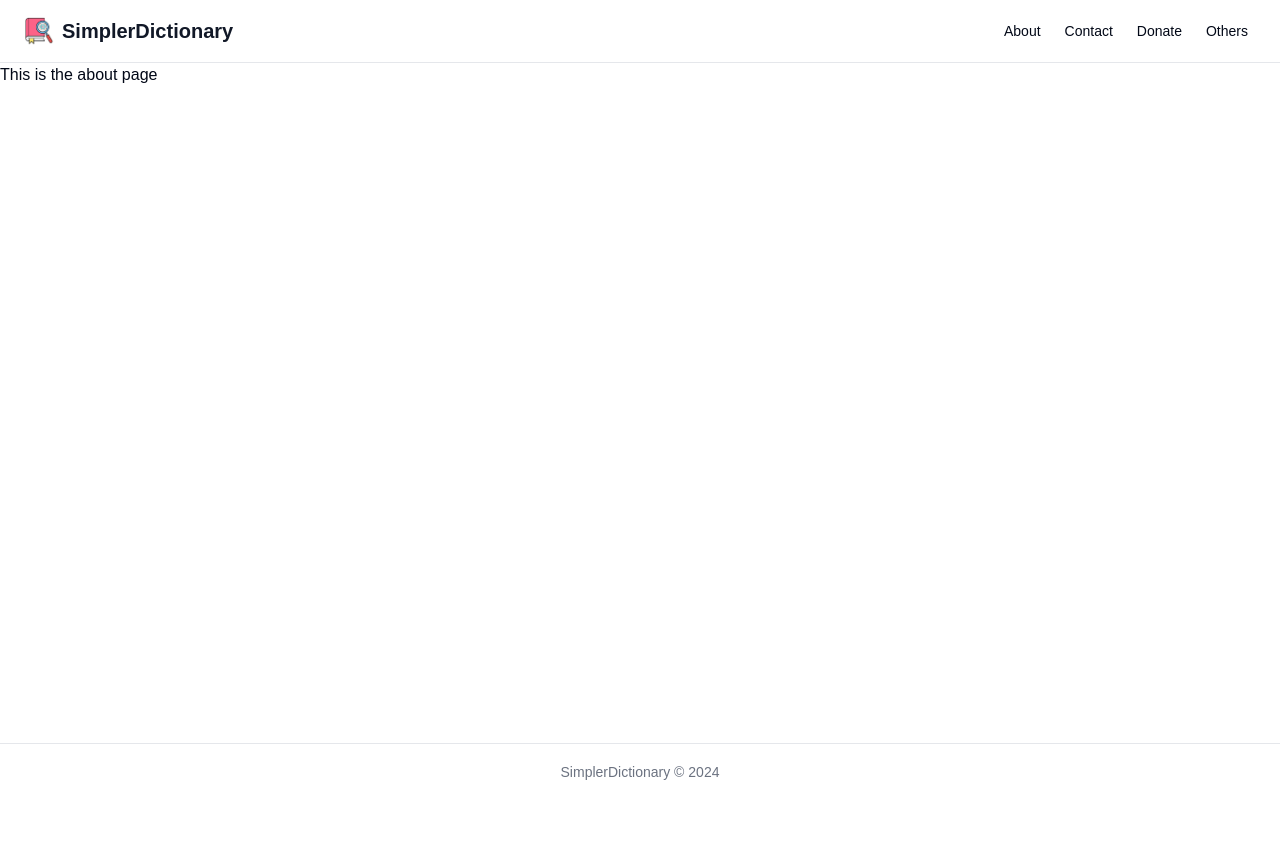
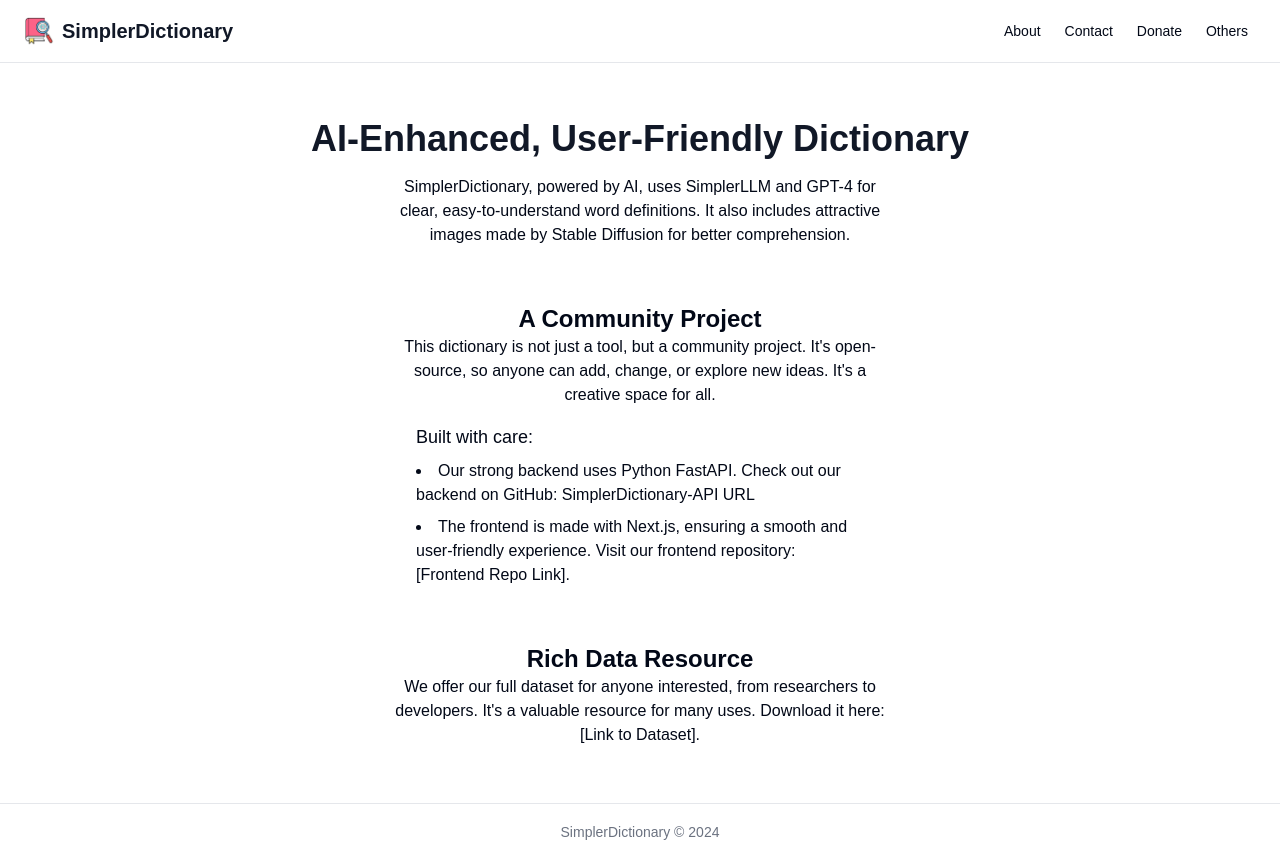
Before and after one commit to hassancs91/SimplerDictionary, a Next.js app: page /about in a window 1280 px wide. Before the commit the page ends 800 px from the top, so only its background shows below. Built offline with nearby package versions, Linux system fonts and the light colour scheme; a web font is replaced by a local one.

Commit message:
feat(core): Add about page

```diff
--- a/src/app/about/page.tsx
+++ b/src/app/about/page.tsx
@@ -1,7 +1,42 @@
 export default function Page() {
 	return (
-		<div>
-			<p>This is the about page</p>
+		<div className='mx-64 flex h-full flex-col items-center py-14'>
+			<h1 className='mb-4 text-3xl font-semibold text-gray-900 dark:text-slate-200 md:text-4xl'>
+				AI-Enhanced, User-Friendly Dictionary
+			</h1>
+
+			<p className='max-w-lg text-center'>
+				SimplerDictionary, powered by AI, uses SimplerLLM and GPT-4 for
+				clear, easy-to-understand word definitions. It also includes
+				attractive images made by Stable Diffusion for better
+				comprehension.
+			</p>
+
+			<h2 className='mt-14 text-2xl font-semibold'>A Community Project</h2>
+			<p className='max-w-lg text-center'>
+				This dictionary is not just a tool, but a community project.
+				It's open-source, so anyone can add, change, or explore new
+				ideas. It's a creative space for all.
+			</p>
+			<ul className='mt-4 list-inside list-disc space-y-2'>
+				<p className='text-lg font-[500]'>Built with care:</p>
+				<li className='max-w-md'>
+					Our strong backend uses Python FastAPI. Check out our
+					backend on GitHub: SimplerDictionary-API URL
+				</li>
+				<li className='max-w-md'>
+					The frontend is made with Next.js, ensuring a smooth and
+					user-friendly experience. Visit our frontend repository:
+					[Frontend Repo Link].
+				</li>
+			</ul>
+
+			<h2 className='mt-14 text-2xl font-semibold'>Rich Data Resource</h2>
+			<p className='max-w-lg text-center'>
+				We offer our full dataset for anyone interested, from
+				researchers to developers. It's a valuable resource for many
+				uses. Download it here: [Link to Dataset].
+			</p>
 		</div>
 	)
 }
--- a/src/components/layout/navbar.tsx
+++ b/src/components/layout/navbar.tsx
@@ -4,10 +4,7 @@
 import Link from 'next/link'
 import {
 	DropdownMenu,
-	DropdownMenuCheckboxItem,
 	DropdownMenuContent,
-	DropdownMenuLabel,
-	DropdownMenuSeparator,
 	DropdownMenuTrigger
 } from '@/components/ui/dropdown-menu'
 import { ExternalLink } from 'lucide-react'
@@ -16,7 +13,7 @@
 	return (
 		<>
 			<header className='hidden items-center justify-between border-b border-gray-200 px-6 py-4 dark:border-slate-800 md:flex'>
-				<div className='flex items-center gap-2'>
+				<Link href={'/'} className='flex items-center gap-2'>
 					<Image
 						src='/logo.png'
 						width={500}
@@ -24,10 +21,10 @@
 						alt='logo image'
 						className='w-[30px]'
 					/>
-					<h1 className='text-xl font-semibold text-gray-900 dark:text-slate-200'>
+					<h1 className='text-xl font-semibold text-gray-900 hover:opacity-90 dark:text-slate-200'>
 						SimplerDictionary
 					</h1>
-				</div>
+				</Link>
 				<nav>
 					<ul className='flex space-x-2 text-sm'>
 						<li>
```
